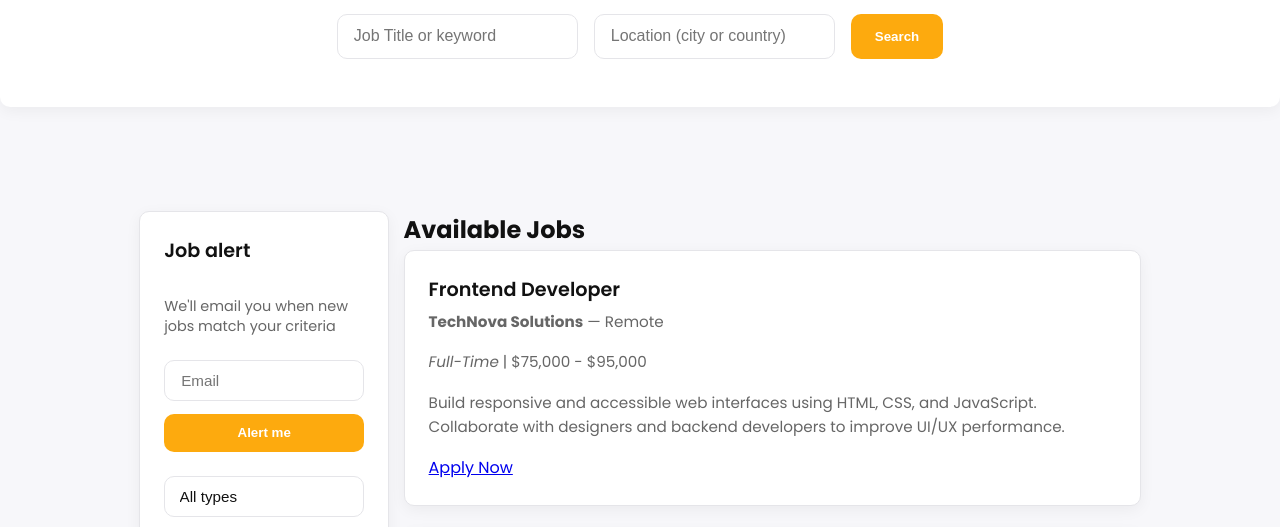
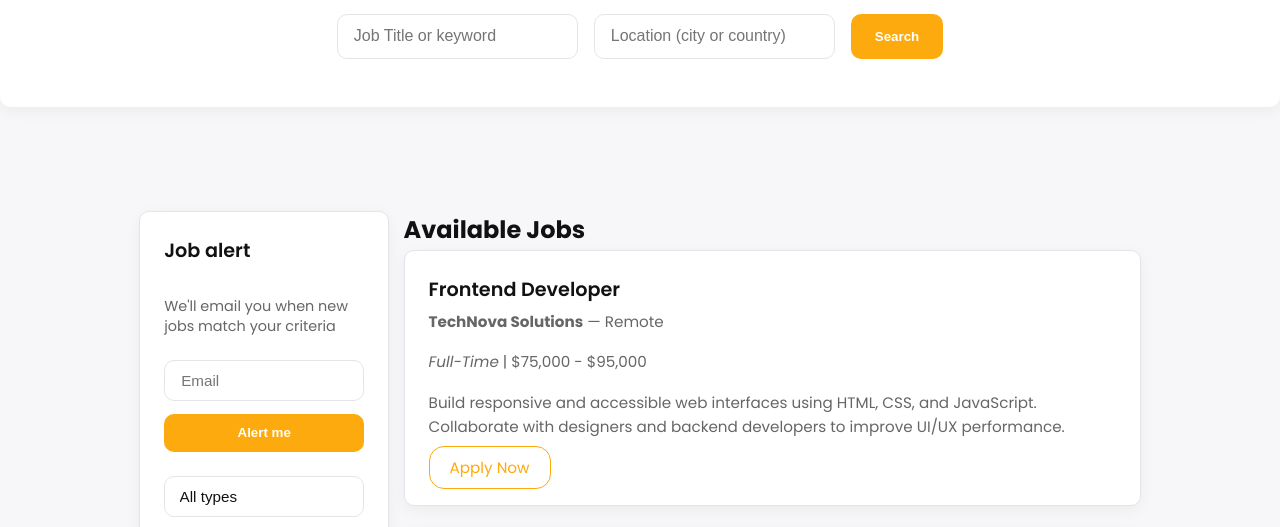
Before and after one commit to iriebijudicael/wdd330-jobboard-project-webapp, a website built with Vite: page src/index.html in a window 1280 px wide. Shown: the part 221-748 px from the top of the page. Built offline with nearby package versions, Linux system fonts and the light colour scheme.

Commit message:
localy json display, lets deploy now

```diff
--- a/src/css/style.css
+++ b/src/css/style.css
@@ -299,6 +299,17 @@ header .container {
   font-size: 0.95rem;
   margin-bottom: 1rem;
 }
+.apply-btn {
+  background: none;
+  color: var(--primary);
+  font-size: 0.95rem;
+  border-radius: 15px;
+  border: 1.5px solid var(--primary);
+  margin-top: 1rem;
+  padding: 10px 20px;
+  text-decoration: none;
+  cursor: pointer;
+}
 
 .job-meta {
   display: flex;
--- a/src/js/utils.mjs
+++ b/src/js/utils.mjs
@@ -1,7 +1,7 @@
 // src/js/utils.mjs
 export async function fetchJobs() {
   try {
-    const response = await fetch('/public/mock-jobs.json');
+    const response = await fetch('./json/mock-jobs.json');
     if (!response.ok) throw new Error(`HTTP error! Status: ${response.status}`);
     return await response.json();
   } catch (error) {
```
Also changed, not shown: src/public/json/mock-jobs.json (renamed from src/public/mock-jobs.json).
